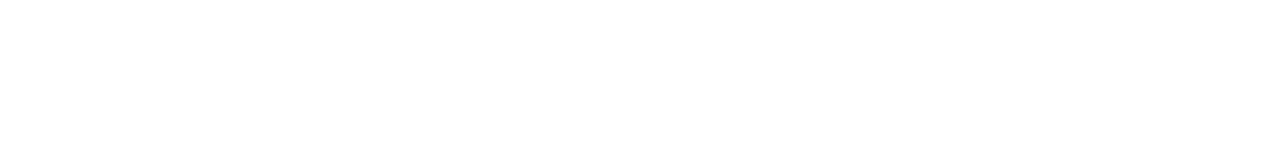
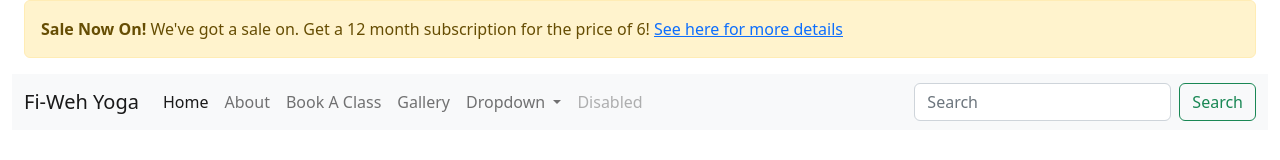
Before and after one commit to YasmineBB/natalie_brown_yoga, a plain HTML site: page index.html in a window 1280 px wide. Drawn offline with nearby package versions, Linux system fonts and the light colour scheme.

Commit message:
Add Bootstrap CDNs and create navbar section

```diff
--- a/index.html
+++ b/index.html
@@ -1,14 +1,86 @@
 <!DOCTYPE html>
 <html lang="en">
-<head>
-    <meta charset="UTF-8">
-    <meta http-equiv="X-UA-Compatible" content="IE=edge">
-    <meta name="viewport" content="width=device-width, initial-scale=1.0">
-    <meta name="description" content="Yoga classes with meditation, deep breathing with Natalie Brown">
-    <meta name="keywords" content="yoga, yoga classes, meditation, deep, breathing, London, UK">
-    <title>Natalie Brown Yoga</title>
+  <head>
+    <meta charset="UTF-8" />
+    <meta http-equiv="X-UA-Compatible" content="IE=edge" />
+    <meta name="viewport" content="width=device-width, initial-scale=1.0" />
+    <meta
+      name="description"
+      content="Yoga classes with meditation, deep breathing with Natalie Brown"
+    />
+    <meta
+      name="keywords"
+      content="yoga, yoga classes, meditation, deep, breathing, London, UK"
+    />
+    <!-- CSS only -->
+    <link href="https://cdn.jsdelivr.net/npm/bootstrap@5.2.0/dist/css/bootstrap.min.css" rel="stylesheet" integrity="sha384-gH2yIJqKdNHPEq0n4Mqa/HGKIhSkIHeL5AyhkYV8i59U5AR6csBvApHHNl/vI1Bx" crossorigin="anonymous">
 </head>
 <body>
-
-</body>
+    <link rel="stylesheet" href="./assets/css/style.css" />
+    <title>Natalie Brown Yoga</title>
+  </head>
+  <body>
+    <!--Nav-->
+    <div class="container-fluid navalert-container">
+      <div class="container-fluid alert-container">
+        <div class="row d-none d-sm-block">
+          <div class="col-12">
+            <div class="site-wide-alert alert alert-warning">
+              <strong>Sale Now On!</strong> We've got a sale on. Get a 12 month
+              subscription for the price of 6!
+              <a href="">See here for more details</a>
+            </div>
+          </div>
+        </div>
+      </div>
+      <nav class="navbar navbar-expand-lg bg-light">
+        <div class="container-fluid">
+          <a class="navbar-brand" href="#">Fi-Weh Yoga</a>
+          <button class="navbar-toggler" type="button" data-bs-toggle="collapse" data-bs-target="#navbarSupportedContent" aria-controls="navbarSupportedContent" aria-expanded="false" aria-label="Toggle navigation">
+            <span class="navbar-toggler-icon"></span>
+          </button>
+          <div class="collapse navbar-collapse" id="navbarSupportedContent">
+            <ul class="navbar-nav me-auto mb-2 mb-lg-0">
+              <li class="nav-item">
+                <a class="nav-link active" aria-current="page" href="#">Home</a>
+              </li>
+              <li class="nav-item">
+                <a class="nav-link" href="#">About</a>
+              </li>
+              <li class="nav-item">
+                <a class="nav-link" href="#">Book A Class</a>
+              </li>
+              <li class="nav-item">
+                <a class="nav-link" href="#">Gallery</a>
+              </li>
+              <li class="nav-item dropdown">
+                <a class="nav-link dropdown-toggle" href="#" role="button" data-bs-toggle="dropdown" aria-expanded="false">
+                  Dropdown
+                </a>
+                <ul class="dropdown-menu">
+                  <li><a class="dropdown-item" href="#">Action</a></li>
+                  <li><a class="dropdown-item" href="#">Another action</a></li>
+                  <li><hr class="dropdown-divider"></li>
+                  <li><a class="dropdown-item" href="#">Something else here</a></li>
+                </ul>
+              </li>
+              <li class="nav-item">
+                <a class="nav-link disabled">Disabled</a>
+              </li>
+            </ul>
+            <form class="d-flex" role="search">
+              <input class="form-control me-2" type="search" placeholder="Search" aria-label="Search">
+              <button class="btn btn-outline-success" type="submit">Search</button>
+            </form>
+          </div>
+        </div>
+      </nav>
+    </div>
+    <!-- JavaScript Bundle with Popper -->
+    <script
+      src="https://cdn.jsdelivr.net/npm/bootstrap@5.2.0/dist/js/bootstrap.bundle.min.js"
+      integrity="sha384-A3rJD856KowSb7dwlZdYEkO39Gagi7vIsF0jrRAoQmDKKtQBHUuLZ9AsSv4jD4Xa"
+      crossorigin="anonymous"
+    ></script>
+  </body>
 </html>
```
